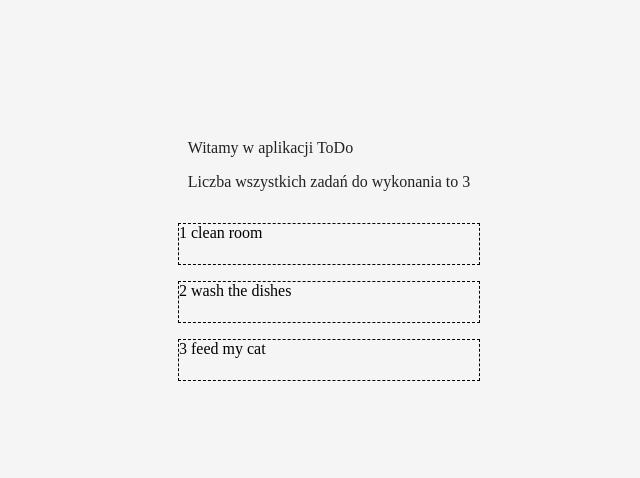
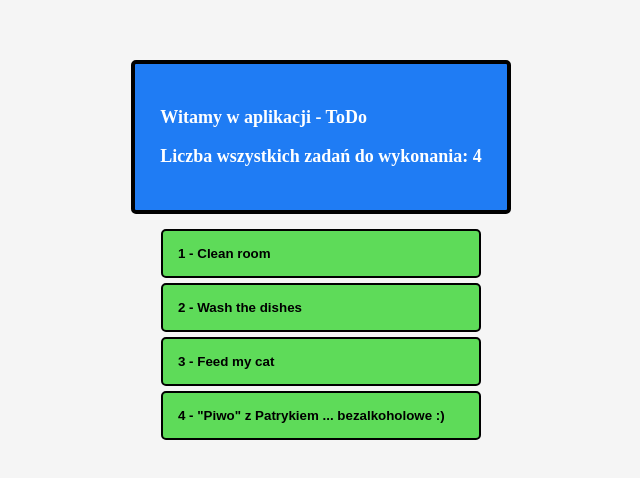
Before and after one commit to socza/webpack-zadanie3-plugins, a React app: page / in a window 1280 px wide. Shown: the part 148-626 px from the top of the page, without its empty margins (319-959 px from the left). Built offline with nearby package versions, Linux system fonts and the light colour scheme.

Commit message:
Finished task

```diff
--- a/package.json
+++ b/package.json
@@ -20,6 +20,7 @@
     "react": "^16.2.0",
     "react-dom": "^16.2.0",
     "style-loader": "^0.20.2",
+    "uglifyjs-webpack-plugin": "^1.2.0",
     "webpack": "^3.11.0"
   },
   "dependencies": {
--- a/src/components/Title.js
+++ b/src/components/Title.js
@@ -7,9 +7,9 @@ class Title extends React.Component {
 	}
 	render() {
 		return (
-			<div>
-				<p>Witamy w aplikacji {this.props.todoName}</p>
-				<p>Liczba wszystkich zadań do wykonania to {this.props.todoData.length}</p>
+			<div className={style.Title}>
+				<p>Witamy w aplikacji - {this.props.todoName}</p>
+				<p>Liczba wszystkich zadań do wykonania: {this.props.todoData.length}</p>
 			</div>
 		);
 	}
--- a/src/components/TodoList.js
+++ b/src/components/TodoList.js
@@ -1,12 +1,20 @@
 import React from 'react';
 import style from '../containers/App.css';
 
-const TodoList = props => {
-
-    const todoListItems = props.todoList.map( item => <p> {item.id} {item.text} </p>)
-        return(
-            <div className={style.TodoList}>{todoListItems}</div>
-        )
+class TodoList extends React.Component {
+	constructor(props){
+		super(props);
+	}
+	render() {
+		const items = this.props.todoList.map((item) =>
+				<button key={item.id} onClick={() => this.props.removeTodo(item.id)}> {item.id} - {item.text} </button>
+			);
+		return (
+			<div className={style.TodoList}>
+				{items}
+			</div>
+		);
+	}
 }
 
 export default TodoList;
--- a/src/containers/App.css
+++ b/src/containers/App.css
@@ -1,5 +1,8 @@
+body {
+    margin: 0;
+}
 .TodoApp {
-    background-color: #F5F5F5;
+    background: #F5F5F5;
     color: #222;
     display: flex;
     flex-direction: column;
@@ -9,13 +12,34 @@
     align-content: center;
     width: 100vw;
     height: 100vh;
+    font-weight: bold;
+    font-size: 18px;
 }
-.TodoList {
-    color: black;
+.Title {
+    background-color: #1f7cf4;
+    color: #fff;
+    border: 4px solid #000;
+    padding: 25px;
+    border-radius: 5px;
+    margin-bottom: 10px;
 }
-.TodoList > p {
-    color: black;
-    width: 300px;
-    height: 40px;
-    border: 1px dashed black;
+
+.TodoList > button {
+    display: flex;
+    flex-direction: column;
+    flex-wrap: nowrap;
+    justify-content: left;
+    border: 2px solid #000;
+    border-radius: 5px;
+    margin: 5px;
+    width: 320px;
+    padding: 15px;
+    background: #5edb59;
+    cursor: pointer;
+    font-weight: bold;
 }
+.TodoList > button:hover {
+    background-color: #af0707;
+    color: #fff;
+    font-weight: bold;
+}
--- a/src/containers/App.js
+++ b/src/containers/App.js
@@ -10,16 +10,18 @@ class App extends React.Component {
         this.state = {
             data: [{
                 id: 1,
-                    text: 'clean room'
+                    text: 'Clean room'
                 }, {
                 id: 2,
-                    text: 'wash the dishes'
+                    text: 'Wash the dishes'
                 }, {
                 id: 3,
-                    text: 'feed my cat'
+                    text: 'Feed my cat'
+                }, {
+                id: 4,
+                    text: '"Piwo" z Patrykiem ... bezalkoholowe :)'
             }]
         };
-        this.removeTodo = this.removeTodo.bind(this);
     }
     addTodo(val){
         const todo = {
@@ -37,7 +39,7 @@ class App extends React.Component {
         return (
             <div className={style.TodoApp}>
                 <Title todoData={this.state.data} todoName="ToDo"/>
-                <TodoList todoList={this.state.data} removeTodo={this.removeTodo}/>
+                <TodoList todoList={this.state.data} removeTodo={this.removeTodo.bind(this)}/>
             </div>
         );
     }
```
Also changed, not shown: build/app.bundle.js.
